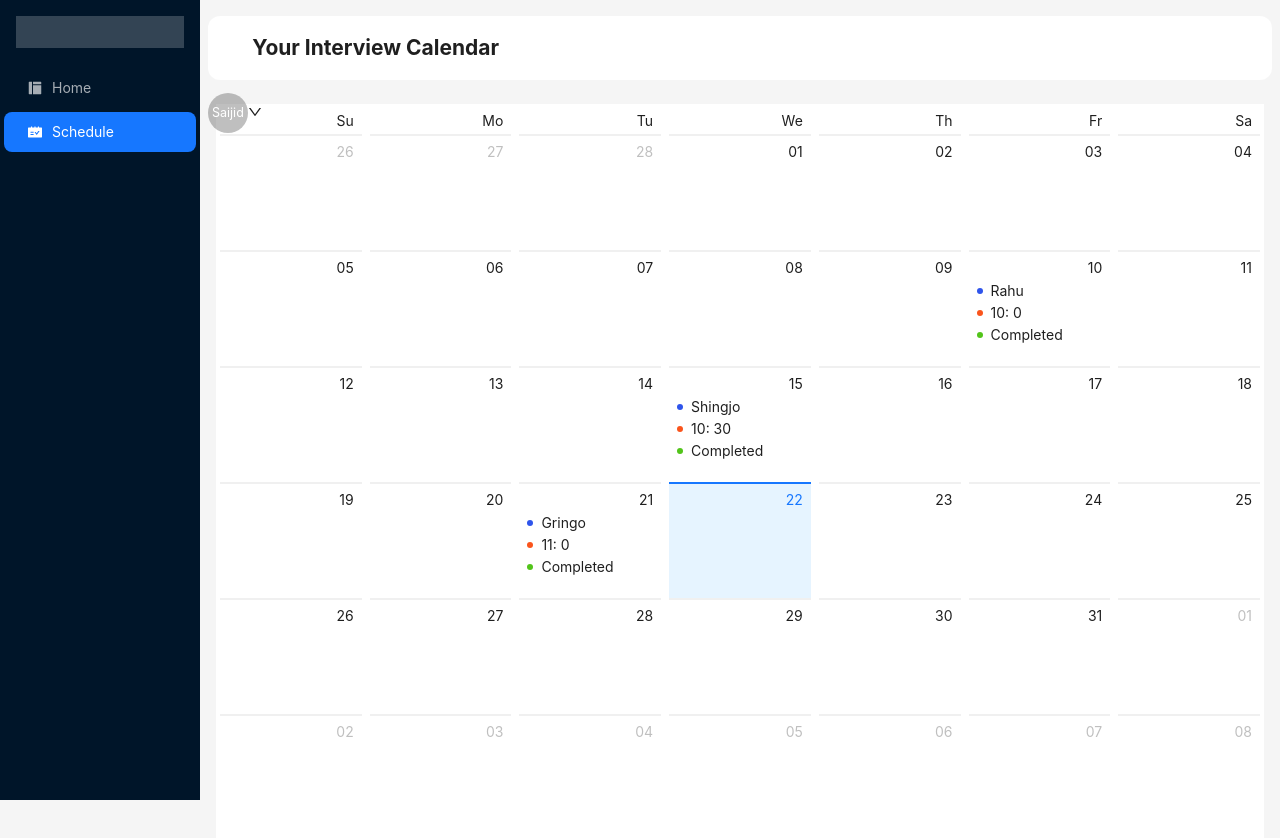
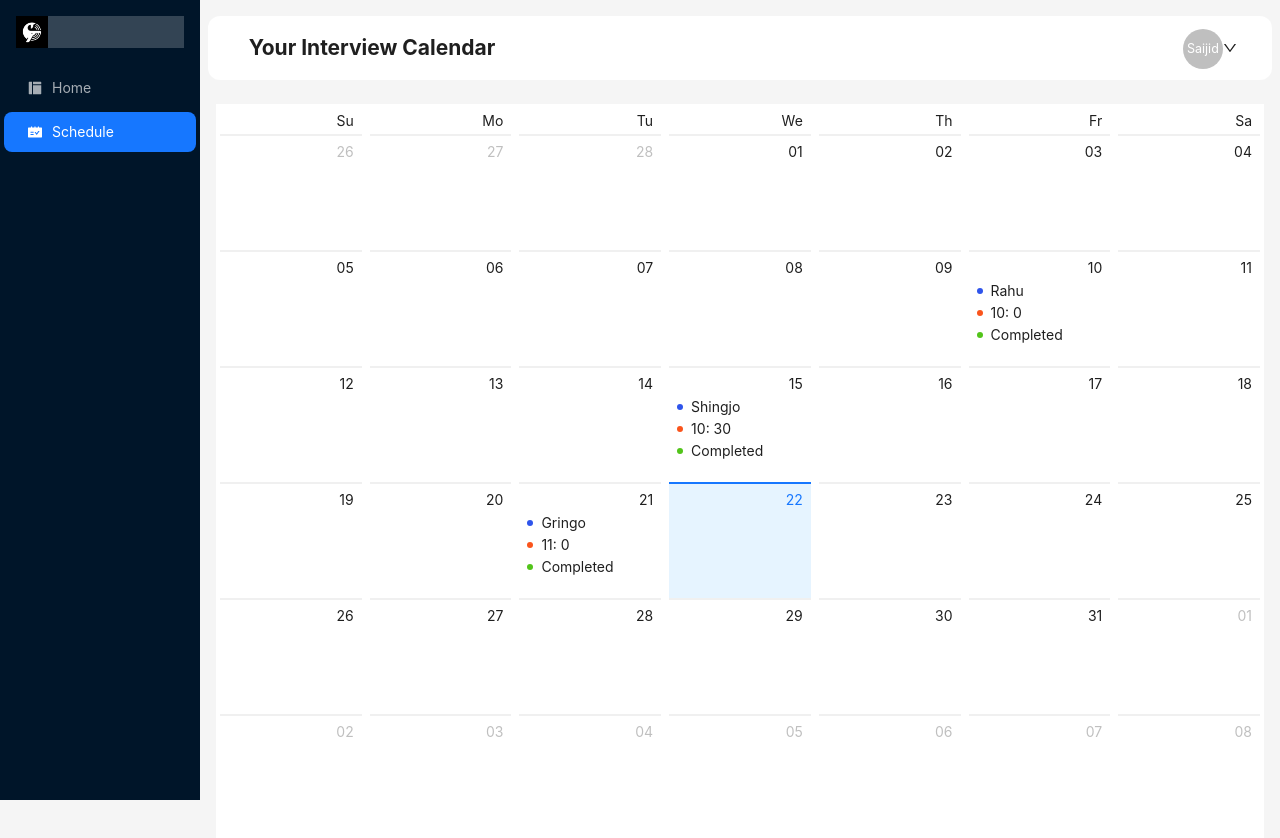
Before and after one commit to jamil314/interview-management, a Next.js app: page /interview in a window 1280 px wide. Both pictures are taken after a click on the item "Schedule". Shown: the top 838 px of the page. Built offline with nearby package versions, Linux system fonts and the light colour scheme.

Commit message:
Minor adjustments

```diff
--- a/src/component/interviewer/CalendarComponent.tsx
+++ b/src/component/interviewer/CalendarComponent.tsx
@@ -123,16 +123,25 @@ const CalendarComponent: React.FC = () => {
           borderRadius: 12,
         }}
       >
-        <Row align="middle">
-          <Col span={22} offset={1}>
-            <h2>Your Interview Calendar</h2>
+        <Row align="middle" justify="center">
+          <Col span={22}>
+            <Row>
+              <Col offset={1}>
+                <h2>Your Interview Calendar</h2>
+              </Col>
+            </Row>
           </Col>
           <Col span={2}>
             <AvatarDropdown />
           </Col>
         </Row>
       </Header>
-      <Content style={{ margin: "24px 16px 0", overflow: "initial" }}>
+      <Content
+        style={{
+          margin: "24px 16px 0",
+          overflow: "initial",
+        }}
+      >
         <Calendar
           headerRender={headerRender}
           dateCellRender={dateCellRender}
--- a/src/component/interviewer/InterviewerHome.tsx
+++ b/src/component/interviewer/InterviewerHome.tsx
@@ -36,7 +36,7 @@ const InterviewerHome = () => {
           borderRadius: 12,
         }}
       >
-        <Row align="middle">
+        <Row align="middle" justify="center">
           <Col span={22}>
             <Row>
               <Col offset={1}>
@@ -83,7 +83,7 @@ const InterviewerHome = () => {
             flexDirection: "row",
           }}
         >
-          <Calendar style={{ width: 768 }} fullscreen={false} />
+          <Calendar style={{ width: 640 }} fullscreen={false} />
         </div>
       </Content>
       <Footer style={{ textAlign: "center" }}></Footer>
--- a/src/component/interviewer/InterviewerMenu.tsx
+++ b/src/component/interviewer/InterviewerMenu.tsx
@@ -4,6 +4,8 @@ import { MenuProps } from "antd";
 import { Layout, Menu } from "antd";
 import CalendarComponent from "./CalendarComponent";
 import InterviewerHome from "./InterviewerHome";
+import Image from "next/image";
+import logo2 from "src/resources/logo2.jpg";
 
 const { Sider } = Layout;
 
@@ -51,7 +53,9 @@ const InterviewerMenu: React.FC = () => {
             margin: 16,
             background: "rgba(255, 255, 255, 0.2)",
           }}
-        />
+        >
+          <Image src={logo2} alt="logo" width={32} height={32} />
+        </div>
         <Menu
           onClick={(e) => changePage(parseInt(e.key))}
           theme="dark"
```
